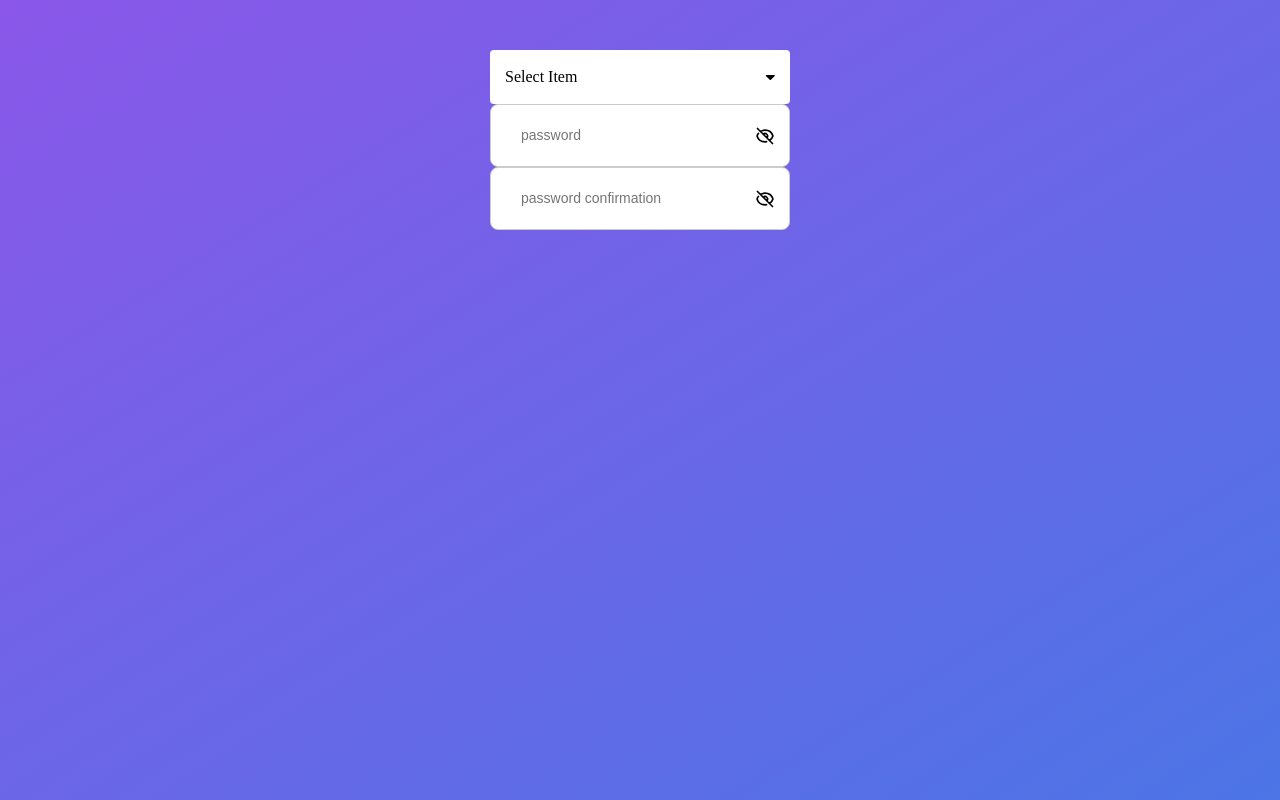
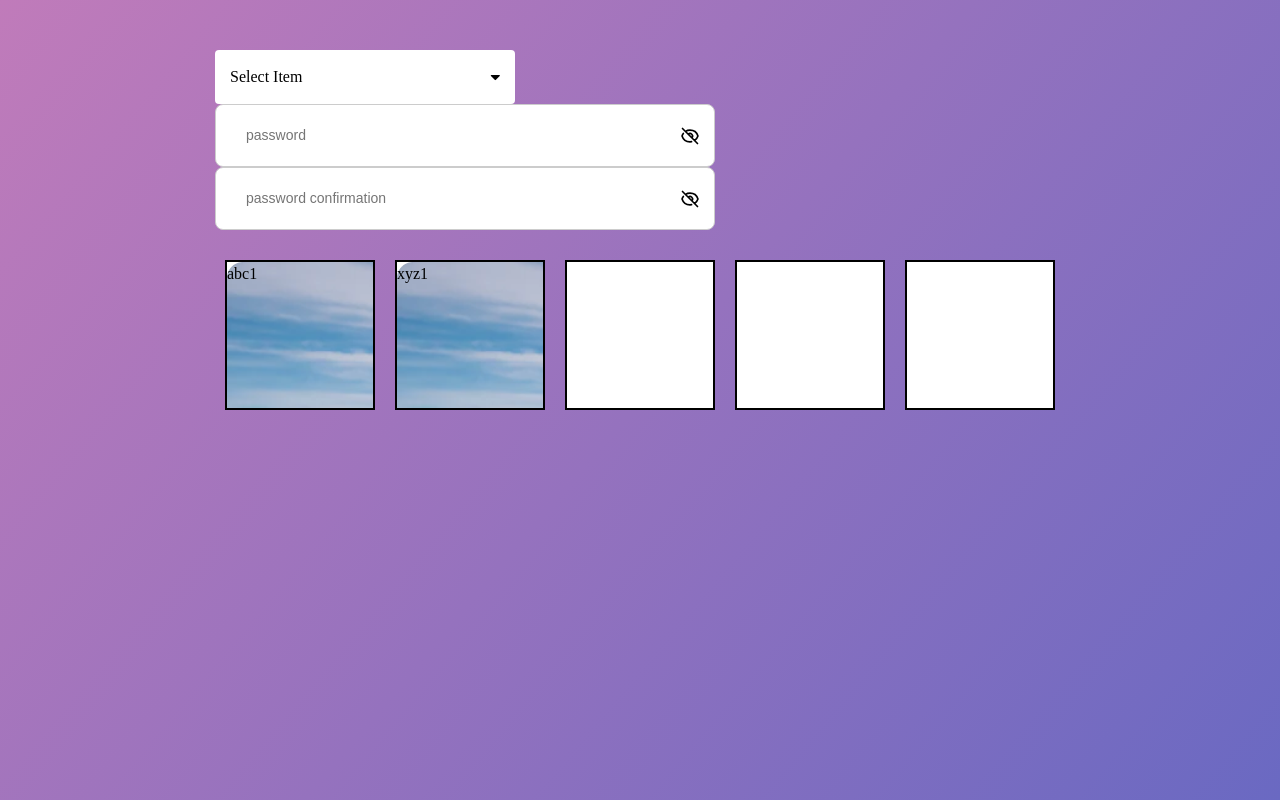
Before and after one commit to tranhuyhoangbka/react_ui_train, a React (Create React App) app: page /app4 in a window 1280 px wide. Built offline with nearby package versions, Linux system fonts and the light colour scheme.

Commit message:
App4: Drag drop element

```diff
--- a/src/components/App4.jsx
+++ b/src/components/App4.jsx
@@ -20,6 +20,8 @@ export const App4 = () => {
     // });
     // // }, 0);
 
+    // start hide show password
+
     const toggle = document.querySelectorAll('.eye');
     toggle.forEach(element => {
       element.addEventListener('click', function() {
@@ -34,6 +36,48 @@ export const App4 = () => {
         }
       });
     });
+    // end hide show password
+
+    // start drag drop
+    const targets = document.querySelectorAll('.target');
+    const boxes = document.querySelectorAll('.box');
+
+    // target.addEventListener('dragstart', function(e) {
+    //   this.classList.add('dragging');
+    // });
+
+    // target.addEventListener('dragend', function(e) {
+    //   this.classList.remove('dragging');
+    // });
+    let currentTarget = null;
+
+    targets.forEach(element => {
+      element.addEventListener('dragstart', function(e) {
+        currentTarget = this;
+        this.classList.add('dragging');
+      });
+
+      element.addEventListener('dragend', function(e) {
+        this.classList.remove('dragging');
+      });
+    });
+
+    boxes.forEach(box => {
+      box.addEventListener('dragover', function(e) {
+        e.preventDefault();
+        if(!this.querySelector('.target')) {
+          this.appendChild(currentTarget);
+        }
+      });
+
+      box.addEventListener('drop', function(e) {
+        if(!this.querySelector('.target')) {
+          this.appendChild(currentTarget);
+        }
+      });
+    });
+
+    // end drag drop
 
   }, []);
 
@@ -78,6 +122,18 @@ export const App4 = () => {
           </svg>
         </div>
       </div>
+
+      <div className='dragdropWrapper'>
+        <div className="box">
+          <div className="target" draggable>abc1</div>
+        </div>
+        <div className="box">
+          <div className="target" draggable>xyz1</div>
+        </div>
+        <div className="box"></div>
+        <div className="box"></div>
+        <div className="box"></div>
+      </div>
     </div>
   )
 }
--- a/src/sass/app4/app.scss
+++ b/src/sass/app4/app.scss
@@ -15,7 +15,8 @@ body {
   -webkit-tap-highlight-color: rgba(0,0,0,0);
   width: 100%;
   height: 100vh;
-  background-image: linear-gradient( to right bottom, var(--primary), var(--secondary));
+  // background-image: linear-gradient( to right bottom, var(--primary), var(--secondary));
+  background: linear-gradient(130deg, rgb(192, 123, 186), rgb(106, 105, 194));
   display: flex;
   justify-content: center;
   align-items: flex-start;
@@ -112,3 +113,27 @@ p, h1, h2, h3, h4, h5, h6 {
 .is-active {
   display: block;
 }
+
+.dragdropWrapper {
+  display: flex;
+  align-items: center;
+  justify-content: center;
+  margin-top: 20px;
+
+  .box {
+    width: 150px;
+    height: 150px;
+    margin: 10px;
+    background-color: white;
+    border: 2px solid black;
+    .target {
+      font-size: 1.6rem;
+      width: 100%;
+      height: 100%;
+      background: url(../../../public/images/app2/destination-img1.png);
+    }
+    .dragging {
+      border: 2px solid blue;
+    }
+  }
+}
```
